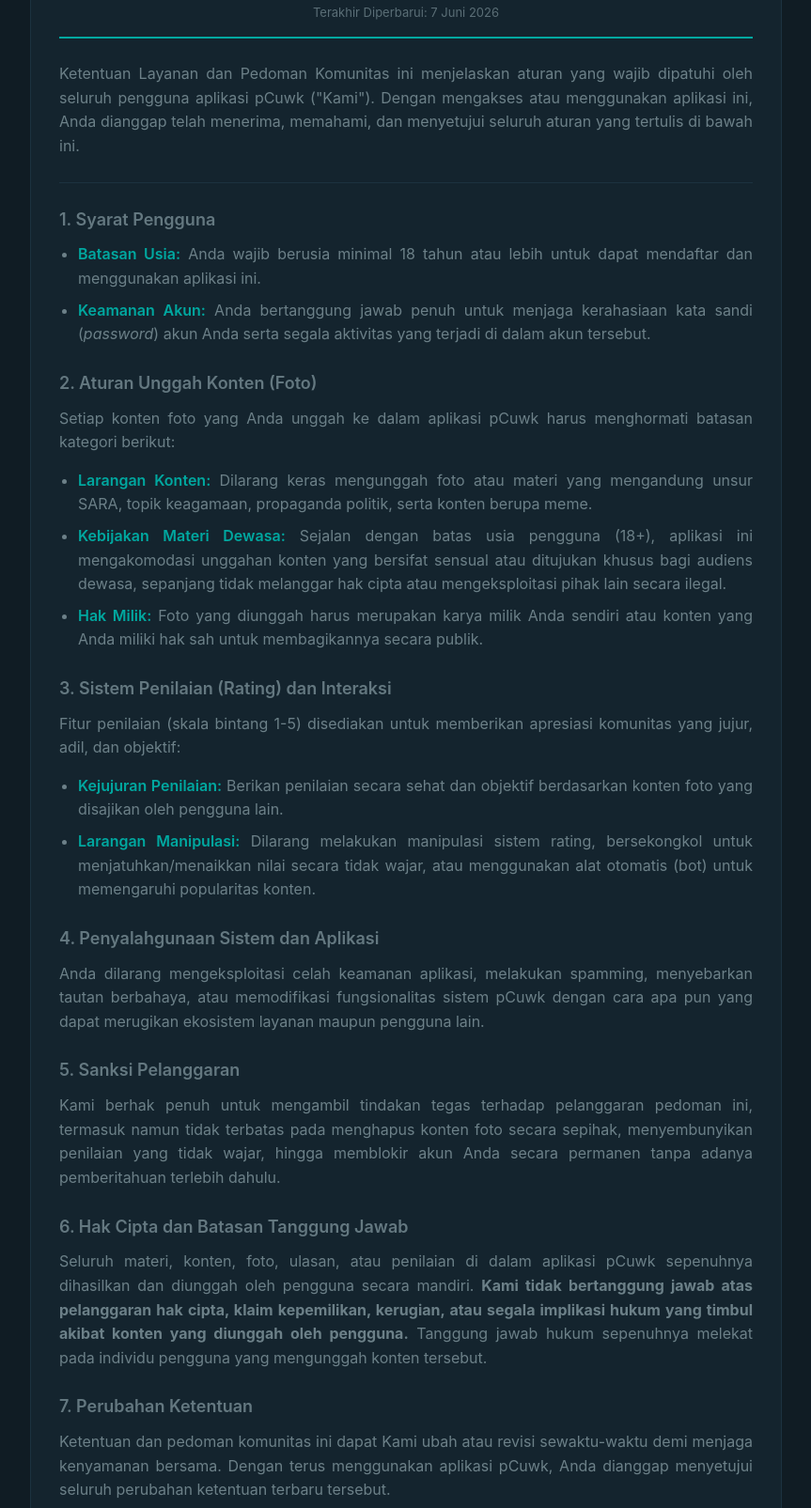
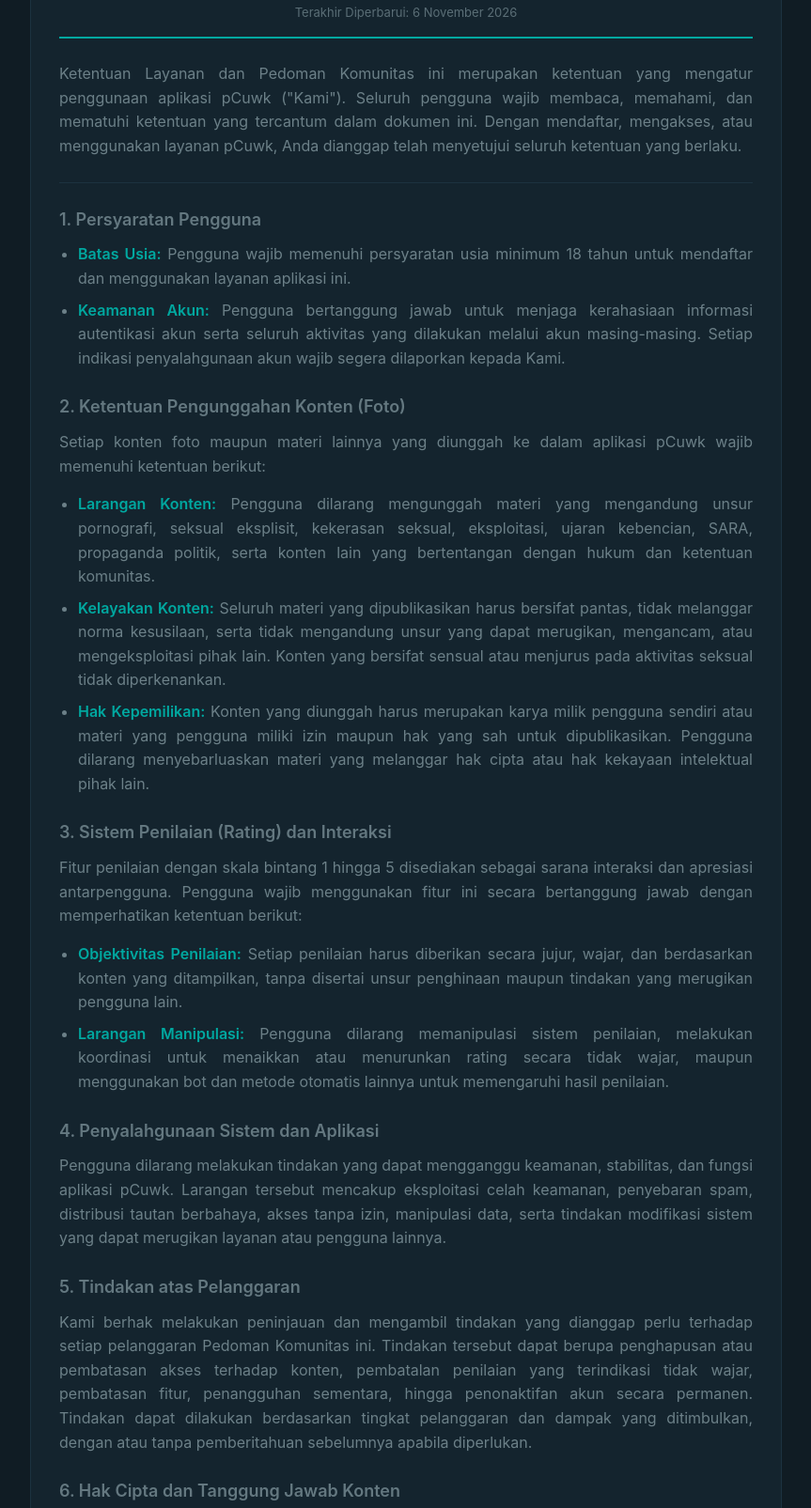
Before and after one commit to pcuwk/pcuwk.github.io, a plain HTML site: page community-guidelines.html in a window 1280 px wide. Shown: the part 91-1696 px from the top of the page at 94% size, without its empty margins (208-1071 px from the left). Drawn offline with Linux system fonts and the light colour scheme.

Commit message:
Update community-guidelines.html

```diff
--- a/community-guidelines.html
+++ b/community-guidelines.html
@@ -1,3 +1,4 @@
+
 <!DOCTYPE html>
 <html lang="id">
 <head>
@@ -28,48 +29,50 @@
 <div class="container">
     <div class="header">
         <h1>Pedoman Komunitas</h1>
-        <div class="date">Terakhir Diperbarui: 7 Juni 2026</div>
+        <div class="date">Terakhir Diperbarui: 6 November 2026</div>
     </div>
 
-    <p>Ketentuan Layanan dan Pedoman Komunitas ini menjelaskan aturan yang wajib dipatuhi oleh seluruh pengguna aplikasi pCuwk ("Kami"). Dengan mengakses atau menggunakan aplikasi ini, Anda dianggap telah menerima, memahami, dan menyetujui seluruh aturan yang tertulis di bawah ini.</p>
+    <p>Ketentuan Layanan dan Pedoman Komunitas ini merupakan ketentuan yang mengatur penggunaan aplikasi pCuwk ("Kami"). Seluruh pengguna wajib membaca, memahami, dan mematuhi ketentuan yang tercantum dalam dokumen ini. Dengan mendaftar, mengakses, atau menggunakan layanan pCuwk, Anda dianggap telah menyetujui seluruh ketentuan yang berlaku.</p>
 
     <hr>
 
-    <h2>1. Syarat Pengguna</h2>
+    <h2>1. Persyaratan Pengguna</h2>
     <ul>
-        <li><span class="hl">Batasan Usia:</span> Anda wajib berusia minimal 18 tahun atau lebih untuk dapat mendaftar dan menggunakan aplikasi ini.</li>
-        <li><span class="hl">Keamanan Akun:</span> Anda bertanggung jawab penuh untuk menjaga kerahasiaan kata sandi (<em>password</em>) akun Anda serta segala aktivitas yang terjadi di dalam akun tersebut.</li>
+        <li><span class="hl">Batas Usia:</span> Pengguna wajib memenuhi persyaratan usia minimum 18 tahun untuk mendaftar dan menggunakan layanan aplikasi ini.</li>
+        <li><span class="hl">Keamanan Akun:</span> Pengguna bertanggung jawab untuk menjaga kerahasiaan informasi autentikasi akun serta seluruh aktivitas yang dilakukan melalui akun masing-masing. Setiap indikasi penyalahgunaan akun wajib segera dilaporkan kepada Kami.</li>
     </ul>
 
-    <h2>2. Aturan Unggah Konten (Foto)</h2>
-    <p>Setiap konten foto yang Anda unggah ke dalam aplikasi pCuwk harus menghormati batasan kategori berikut:</p>
+    <h2>2. Ketentuan Pengunggahan Konten (Foto)</h2>
+    <p>Setiap konten foto maupun materi lainnya yang diunggah ke dalam aplikasi pCuwk wajib memenuhi ketentuan berikut:</p>
     <ul>
-        <li><span class="hl">Larangan Konten:</span> Dilarang keras mengunggah foto atau materi yang mengandung unsur SARA, topik keagamaan, propaganda politik, serta konten berupa meme.</li>
-        <li><span class="hl">Kebijakan Materi Dewasa:</span> Sejalan dengan batas usia pengguna (18+), aplikasi ini mengakomodasi unggahan konten yang bersifat sensual atau ditujukan khusus bagi audiens dewasa, sepanjang tidak melanggar hak cipta atau mengeksploitasi pihak lain secara ilegal.</li>
-        <li><span class="hl">Hak Milik:</span> Foto yang diunggah harus merupakan karya milik Anda sendiri atau konten yang Anda miliki hak sah untuk membagikannya secara publik.</li>
+        <li><span class="hl">Larangan Konten:</span> Pengguna dilarang mengunggah materi yang mengandung unsur pornografi, seksual eksplisit, kekerasan seksual, eksploitasi, ujaran kebencian, SARA, propaganda politik, serta konten lain yang bertentangan dengan hukum dan ketentuan komunitas.</li>
+        <li><span class="hl">Kelayakan Konten:</span> Seluruh materi yang dipublikasikan harus bersifat pantas, tidak melanggar norma kesusilaan, serta tidak mengandung unsur yang dapat merugikan, mengancam, atau mengeksploitasi pihak lain. Konten yang bersifat sensual atau menjurus pada aktivitas seksual tidak diperkenankan.</li>
+        <li><span class="hl">Hak Kepemilikan:</span> Konten yang diunggah harus merupakan karya milik pengguna sendiri atau materi yang pengguna miliki izin maupun hak yang sah untuk dipublikasikan. Pengguna dilarang menyebarluaskan materi yang melanggar hak cipta atau hak kekayaan intelektual pihak lain.</li>
     </ul>
 
     <h2>3. Sistem Penilaian (Rating) dan Interaksi</h2>
-    <p>Fitur penilaian (skala bintang 1-5) disediakan untuk memberikan apresiasi komunitas yang jujur, adil, dan objektif:</p>
+    <p>Fitur penilaian dengan skala bintang 1 hingga 5 disediakan sebagai sarana interaksi dan apresiasi antarpengguna. Pengguna wajib menggunakan fitur ini secara bertanggung jawab dengan memperhatikan ketentuan berikut:</p>
     <ul>
-        <li><span class="hl">Kejujuran Penilaian:</span> Berikan penilaian secara sehat dan objektif berdasarkan konten foto yang disajikan oleh pengguna lain.</li>
-        <li><span class="hl">Larangan Manipulasi:</span> Dilarang melakukan manipulasi sistem rating, bersekongkol untuk menjatuhkan/menaikkan nilai secara tidak wajar, atau menggunakan alat otomatis (bot) untuk memengaruhi popularitas konten.</li>
+        <li><span class="hl">Objektivitas Penilaian:</span> Setiap penilaian harus diberikan secara jujur, wajar, dan berdasarkan konten yang ditampilkan, tanpa disertai unsur penghinaan maupun tindakan yang merugikan pengguna lain.</li>
+        <li><span class="hl">Larangan Manipulasi:</span> Pengguna dilarang memanipulasi sistem penilaian, melakukan koordinasi untuk menaikkan atau menurunkan rating secara tidak wajar, maupun menggunakan bot dan metode otomatis lainnya untuk memengaruhi hasil penilaian.</li>
     </ul>
 
     <h2>4. Penyalahgunaan Sistem dan Aplikasi</h2>
-    <p>Anda dilarang mengeksploitasi celah keamanan aplikasi, melakukan spamming, menyebarkan tautan berbahaya, atau memodifikasi fungsionalitas sistem pCuwk dengan cara apa pun yang dapat merugikan ekosistem layanan maupun pengguna lain.</p>
+    <p>Pengguna dilarang melakukan tindakan yang dapat mengganggu keamanan, stabilitas, dan fungsi aplikasi pCuwk. Larangan tersebut mencakup eksploitasi celah keamanan, penyebaran spam, distribusi tautan berbahaya, akses tanpa izin, manipulasi data, serta tindakan modifikasi sistem yang dapat merugikan layanan atau pengguna lainnya.</p>
 
-    <h2>5. Sanksi Pelanggaran</h2>
-    <p>Kami berhak penuh untuk mengambil tindakan tegas terhadap pelanggaran pedoman ini, termasuk namun tidak terbatas pada menghapus konten foto secara sepihak, menyembunyikan penilaian yang tidak wajar, hingga memblokir akun Anda secara permanen tanpa adanya pemberitahuan terlebih dahulu.</p>
+    <h2>5. Tindakan atas Pelanggaran</h2>
+    <p>Kami berhak melakukan peninjauan dan mengambil tindakan yang dianggap perlu terhadap setiap pelanggaran Pedoman Komunitas ini. Tindakan tersebut dapat berupa penghapusan atau pembatasan akses terhadap konten, pembatalan penilaian yang terindikasi tidak wajar, pembatasan fitur, penangguhan sementara, hingga penonaktifan akun secara permanen. Tindakan dapat dilakukan berdasarkan tingkat pelanggaran dan dampak yang ditimbulkan, dengan atau tanpa pemberitahuan sebelumnya apabila diperlukan.</p>
 
-    <h2>6. Hak Cipta dan Batasan Tanggung Jawab</h2>
-    <p>Seluruh materi, konten, foto, ulasan, atau penilaian di dalam aplikasi pCuwk sepenuhnya dihasilkan dan diunggah oleh pengguna secara mandiri. <strong>Kami tidak bertanggung jawab atas pelanggaran hak cipta, klaim kepemilikan, kerugian, atau segala implikasi hukum yang timbul akibat konten yang diunggah oleh pengguna.</strong> Tanggung jawab hukum sepenuhnya melekat pada individu pengguna yang mengunggah konten tersebut.</p>
+    <h2>6. Hak Cipta dan Tanggung Jawab Konten</h2>
+    <p>Setiap konten, foto, ulasan, dan penilaian yang dipublikasikan melalui aplikasi pCuwk merupakan tanggung jawab pengguna yang mengunggah atau membuatnya. Pengguna wajib memastikan bahwa konten tersebut tidak melanggar hak cipta, hak kekayaan intelektual, hak privasi, maupun hak hukum pihak lain. Kami tidak mengklaim kepemilikan atas konten yang diunggah pengguna. Apabila terdapat laporan pelanggaran, Kami berhak melakukan peninjauan dan mengambil tindakan sesuai dengan ketentuan yang berlaku. Tanggung jawab atas keabsahan dan hak penggunaan konten tetap berada pada pengguna yang bersangkutan.</p>
 
     <h2>7. Perubahan Ketentuan</h2>
-    <p>Ketentuan dan pedoman komunitas ini dapat Kami ubah atau revisi sewaktu-waktu demi menjaga kenyamanan bersama. Dengan terus menggunakan aplikasi pCuwk, Anda dianggap menyetujui seluruh perubahan ketentuan terbaru tersebut.</p>
+    <p>Kami berhak memperbarui, mengubah, atau menyempurnakan Ketentuan Layanan dan Pedoman Komunitas ini sewaktu-waktu sesuai dengan kebutuhan operasional, perkembangan layanan, maupun ketentuan hukum yang berlaku. Setiap perubahan akan dicantumkan pada halaman ini beserta tanggal pembaruan terbaru. Pengguna disarankan untuk meninjau dokumen ini secara berkala. Penggunaan layanan setelah perubahan diberlakukan merupakan bentuk penerimaan terhadap ketentuan yang telah diperbarui.</p>
 
     <h2>8. Hubungi Kami</h2>
-    <p>Jika ada pertanyaan, laporan pelanggaran hak cipta/konten, atau kendala terkait ketentuan layanan ini, silakan hubungi kami melalui email <a href="mailto:pcuwk@proton.me">pcuwk@proton.me</a>.</p>
+    <p>Apabila Anda memiliki pertanyaan, ingin melaporkan pelanggaran pedoman komunitas, menyampaikan laporan terkait hak cipta, atau memerlukan bantuan mengenai penggunaan layanan, silakan menghubungi Kami melalui alamat email berikut:</p>
+
+    <p><a href="mailto:pcuwk@proton.me">pcuwk@proton.me</a></p>
 
     <hr>
 
```
